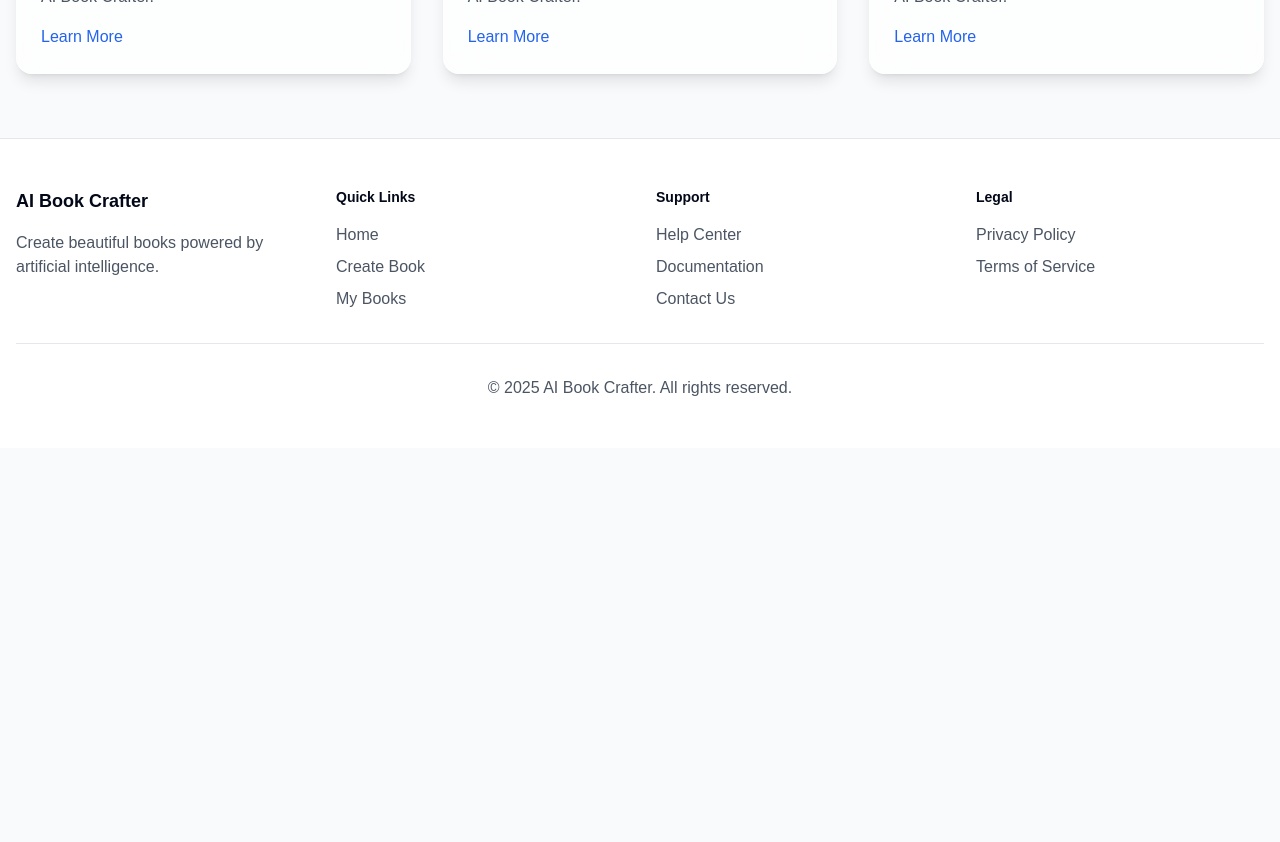
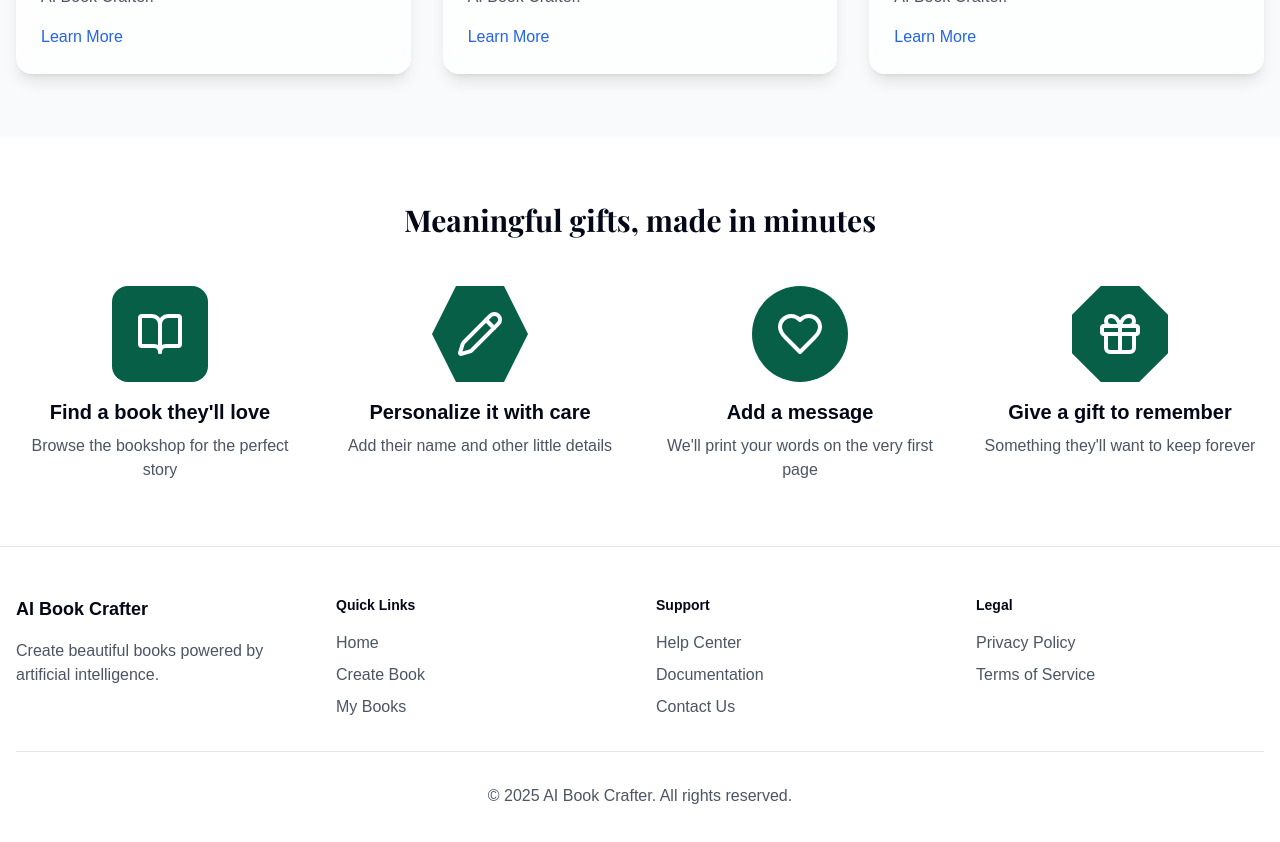
Before and after one commit to KyleZhang07/wishiyo, a React (Vite) app: page / in a window 1280 px wide. Shown: the part 2320-3162 px from the top of the page. Before the commit the page ends 2768 px from the top, so only its background shows below. Built offline with nearby package versions, Linux system fonts and the light colour scheme.

Commit message:
Refactor Home page layout
The layout of the Home page has been altered to match a provided image and repositioned a section.

```diff
--- a/src/index.css
+++ b/src/index.css
@@ -59,3 +59,11 @@
 .slide-in {
   @apply animate-slideIn;
 }
+
+.clip-hexagon {
+  clip-path: polygon(25% 0%, 75% 0%, 100% 50%, 75% 100%, 25% 100%, 0% 50%);
+}
+
+.clip-gift {
+  clip-path: polygon(30% 0%, 70% 0%, 100% 30%, 100% 70%, 70% 100%, 30% 100%, 0% 70%, 0% 30%);
+}
--- a/src/pages/Home.tsx
+++ b/src/pages/Home.tsx
@@ -1,6 +1,5 @@
-
 import { Link } from 'react-router-dom';
-import { ArrowRight, Book, Wand2, Settings } from 'lucide-react';
+import { ArrowRight, Book, Wand2, Settings, BookOpen, Pencil, Heart, Gift } from 'lucide-react';
 
 const Home = () => {
   return (
@@ -151,6 +150,56 @@ const Home = () => {
           </div>
         </div>
       </section>
+
+      {/* Gift Creation Steps Section */}
+      <section className="py-16 bg-white">
+        <div className="container mx-auto px-4">
+          <h2 className="text-3xl font-display font-bold text-center mb-12">
+            Meaningful gifts, made in minutes
+          </h2>
+          <div className="grid grid-cols-1 md:grid-cols-4 gap-8">
+            <div className="text-center">
+              <div className="w-24 h-24 bg-emerald-800 rounded-2xl flex items-center justify-center mx-auto mb-4">
+                <BookOpen className="w-12 h-12 text-white" />
+              </div>
+              <h3 className="text-xl font-semibold mb-2">Find a book they'll love</h3>
+              <p className="text-gray-600">
+                Browse the bookshop for the perfect story
+              </p>
+            </div>
+
+            <div className="text-center">
+              <div className="w-24 h-24 bg-emerald-800 clip-hexagon flex items-center justify-center mx-auto mb-4">
+                <Pencil className="w-12 h-12 text-white" />
+              </div>
+              <h3 className="text-xl font-semibold mb-2">Personalize it with care</h3>
+              <p className="text-gray-600">
+                Add their name and other little details
+              </p>
+            </div>
+
+            <div className="text-center">
+              <div className="w-24 h-24 bg-emerald-800 rounded-full flex items-center justify-center mx-auto mb-4">
+                <Heart className="w-12 h-12 text-white" />
+              </div>
+              <h3 className="text-xl font-semibold mb-2">Add a message</h3>
+              <p className="text-gray-600">
+                We'll print your words on the very first page
+              </p>
+            </div>
+
+            <div className="text-center">
+              <div className="w-24 h-24 bg-emerald-800 clip-gift flex items-center justify-center mx-auto mb-4">
+                <Gift className="w-12 h-12 text-white" />
+              </div>
+              <h3 className="text-xl font-semibold mb-2">Give a gift to remember</h3>
+              <p className="text-gray-600">
+                Something they'll want to keep forever
+              </p>
+            </div>
+          </div>
+        </div>
+      </section>
     </div>
   );
 };
```
